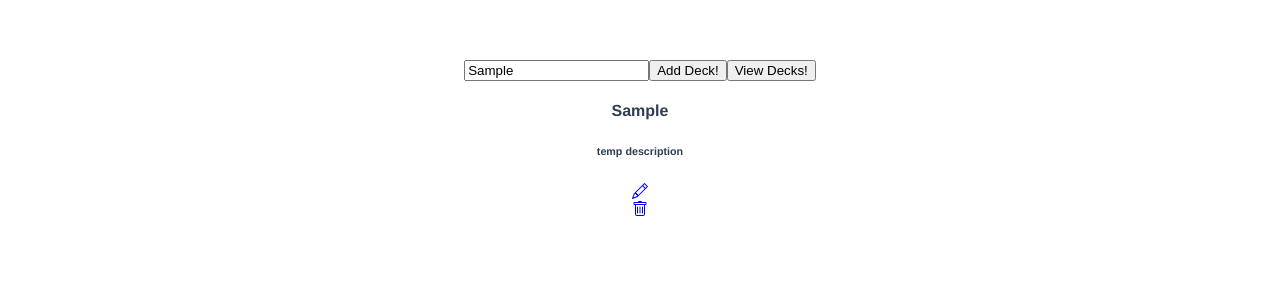
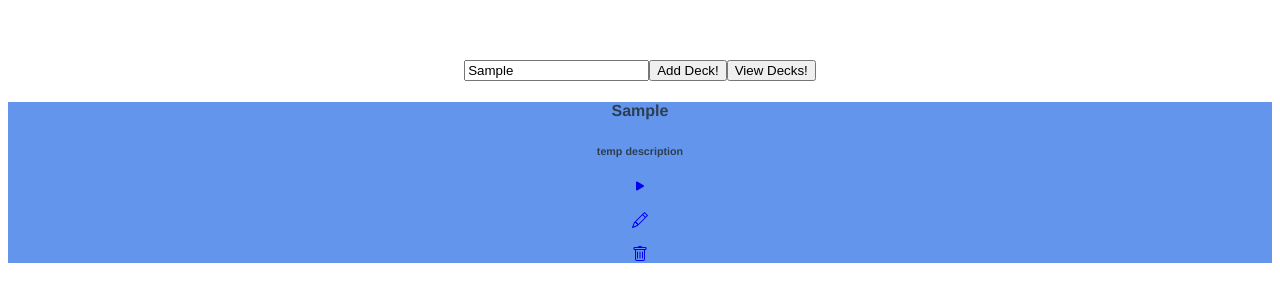
Before and after one commit to tlagore/quizzer, a Vue app: page / in a window 1280 px wide. Both pictures are taken after typing "Sample" into the empty fields and a click on the button "Add Deck!". Shown: the top 302 px of the page. Built offline with nearby package versions, Linux system fonts and the light colour scheme.

Commit message:
formatting

```diff
--- a/src/components/Deck/DeckList.vue
+++ b/src/components/Deck/DeckList.vue
@@ -1,46 +1,51 @@
 <template>
-  <div class="container">
-    <div class="row" v-for="(deck, deckName) in decks" :key="deckName">
-      <div class="col-lg-3 col-sm-12">
+  <div class="row p-2">
+    <div class="col-lg-3 col-sm-12 p-1 cardBackground" v-for="(deck, deckName) in decks" :key="deckName">
         <b-card
           :title="deckName"
           :sub-title="deck.description"
+          class="deck"
         >
           <div class="d-flex justify-content-around">
             <div>
+              <p class="h1" style="margin-top:-5px;">
+                <a href="#"  class="m-auto">
+                  <b-icon-play-fill variant="success"></b-icon-play-fill>
+                </a>
+              </p>
+            </div>
+            <div>
+              <p class="h3">
                 <a href="#"  class="m-auto">
                   <b-icon-pencil variant="warning"></b-icon-pencil>
                 </a>
+              </p>
             </div>
             <div>
-              <div  v-if="deck.confirmDelete" class="d-flex flex-column">
-                <h6>Confirm?</h6>
+              <!-- if we haven't tried to delete the deck yet, this will be undefined / false -->
+              <div v-if="deck.confirmDelete" class="d-flex flex-column">
+                <small>Delete?</small>
                 <div class="d-flex">
+                  <p class="h4">
                     <a v-on:click="deleteDeck(deckName)" href="#" class="m-auto">
                       <b-icon-check variant="success"></b-icon-check>
                     </a>
+                  </p>
+                  <p class="h4">
                     <a v-on:click="deleteCancel(deckName)" href="#" class="m-auto">
                       <b-icon-x variant="danger"></b-icon-x>
                     </a>
+                  </p>
                 </div>
               </div>
-              <a v-else v-on:click="deleteConfirm(deckName)" href="#" class="m-auto">
+              <p v-else class="h3">
+                <a v-on:click="deleteConfirm(deckName)" href="#" class="m-auto">
                   <b-icon-trash variant="danger"></b-icon-trash>
                 </a>
+              </p>
             </div>
           </div>
         </b-card>
-      </div>
-      <!-- <div class="d-inline-flex p-2 align-items-center justify-content-center border">
-        <div>
-          <h3>
-            {{ deckName }}
-          </h3>
-          <h6>
-            {{ value.description}}
-          </h6>
-        </div>
-      </div> -->
       </div>
   </div>
 </template>
@@ -65,11 +70,13 @@ export default {
   },
   beforeMount() {
     this.decks = this.$store.getters.decks;
-
-    // add a custom delete check per deck
-    for(const [,deck] in this.decks) {
-      this.decks[deck.deckName].confirmDelete = false;
-    }
   }
 }
 </script>
+
+
+<style>
+  .cardBackground {
+    background-color: cornflowerblue
+  }
+</style>
```
Lines whose indentation alone changed are shown as unchanged.
